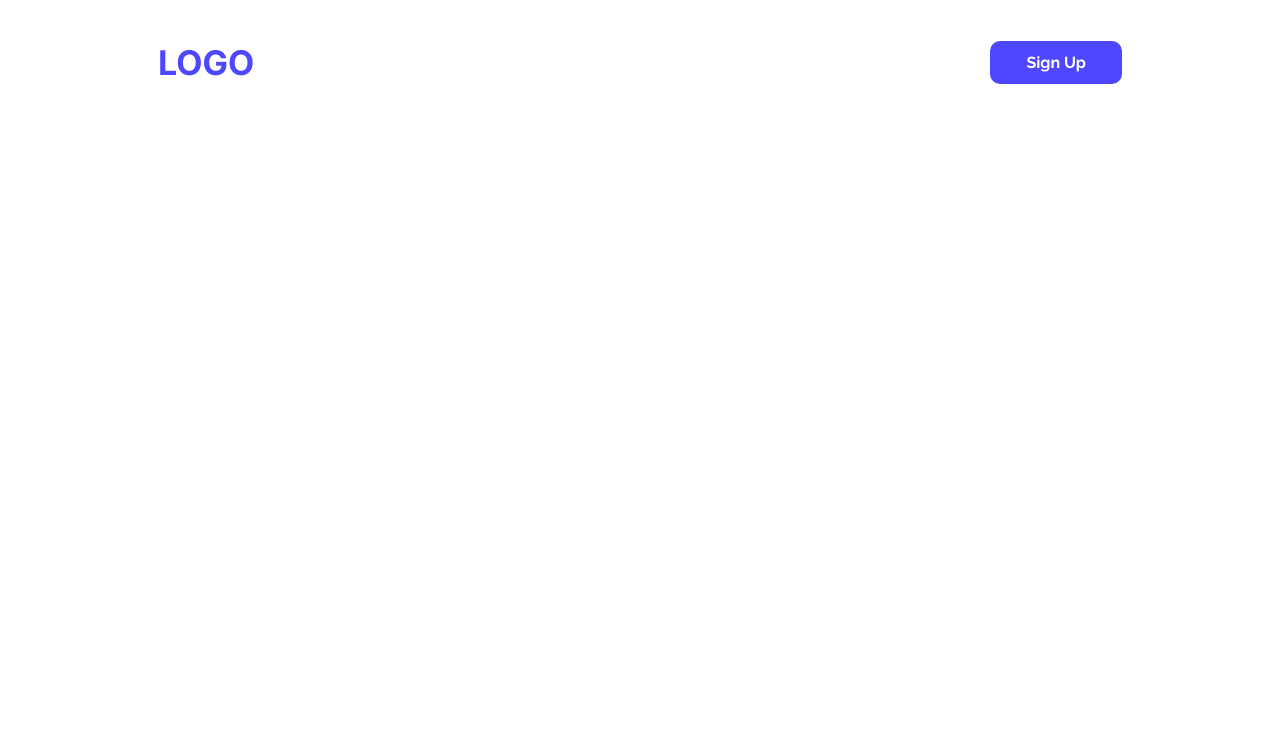
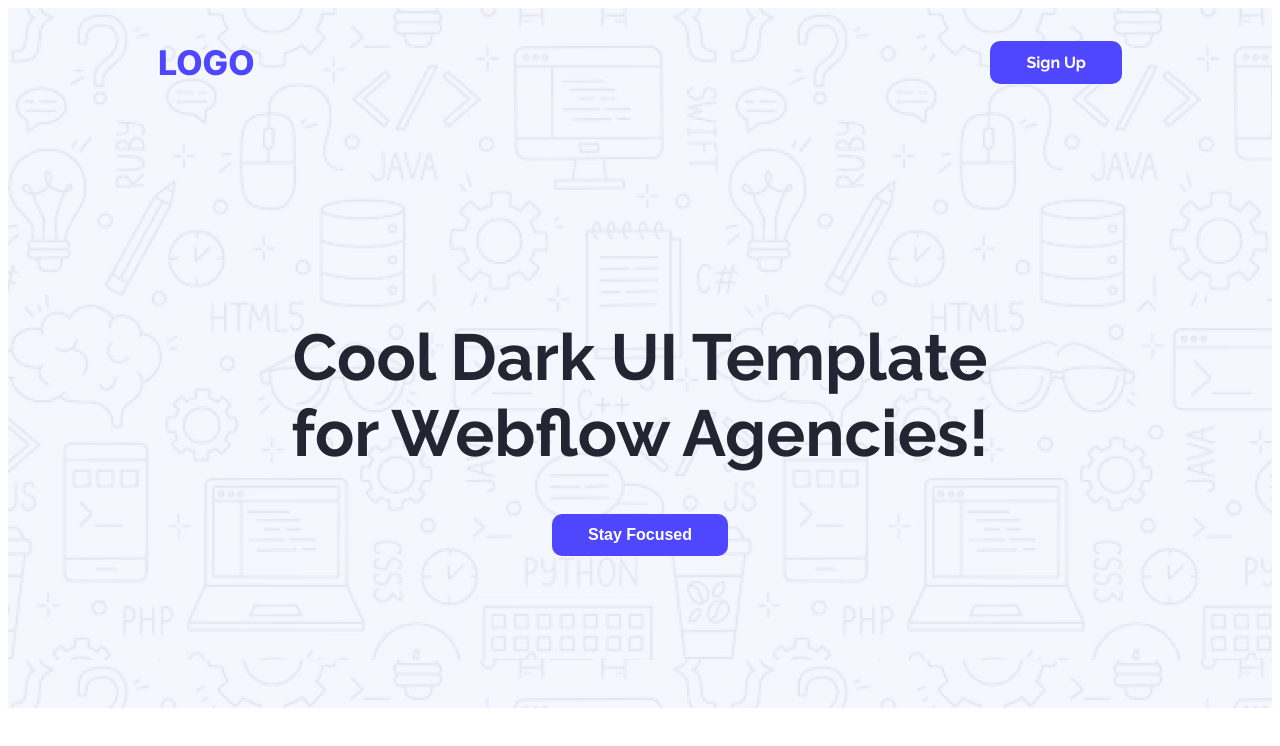
Before and after one commit to skghosh87/Assignment-B12A01-001, a plain HTML site: page index.html in a window 1280 px wide. Drawn offline with Linux system fonts and the light colour scheme.

Commit message:
Add header section final Commit

```diff
--- a/Styles/styles.css
+++ b/Styles/styles.css
@@ -25,6 +25,7 @@ nav{
 }
 .nav-title{
 font-size: 34px;
+font-weight: 800;
 color: #4E47FF;
 }
 nav ul li{
@@ -44,3 +45,33 @@ nav ul li a{
     font-size: 16px;
     font-weight: bold;
 }
+.btn-primary:hover{
+    background-color: darkorange;
+}
+/* Banner */
+.img-banner{
+    background-image: url(../Assets/Hero-bg.png);
+}
+.cont-title{
+    /* border: 2px solid rebeccapurple; */
+    margin: 158px 267.5px 152px;
+
+}
+.container{
+    display:flex;
+    justify-content: center;
+
+}
+.container-title{
+    font-size: 65px;
+    font-weight: bold;
+    color: #252432;
+    text-align: center;
+}
+.button-2nd{
+    display: block;
+    margin: auto;
+}
+div a{
+    text-decoration: none;
+}
--- a/index.html
+++ b/index.html
@@ -18,6 +18,13 @@
                 <li><a href=""><button class="btn-primary raleway-normal">Sign Up</button></a></li>
             </ul>
         </nav>
+        <div class="container">
+            <div class="cont-title">
+                <h1 class="raleway-normal container-title">Cool Dark UI Template for Webflow Agencies!</h1>
+                <a  href=""><button class="btn-primary button-2nd">Stay Focused</button></a>
+            </div>
+
+        </div>
     </header>
 
 <!-- Start Main Section -->
```
